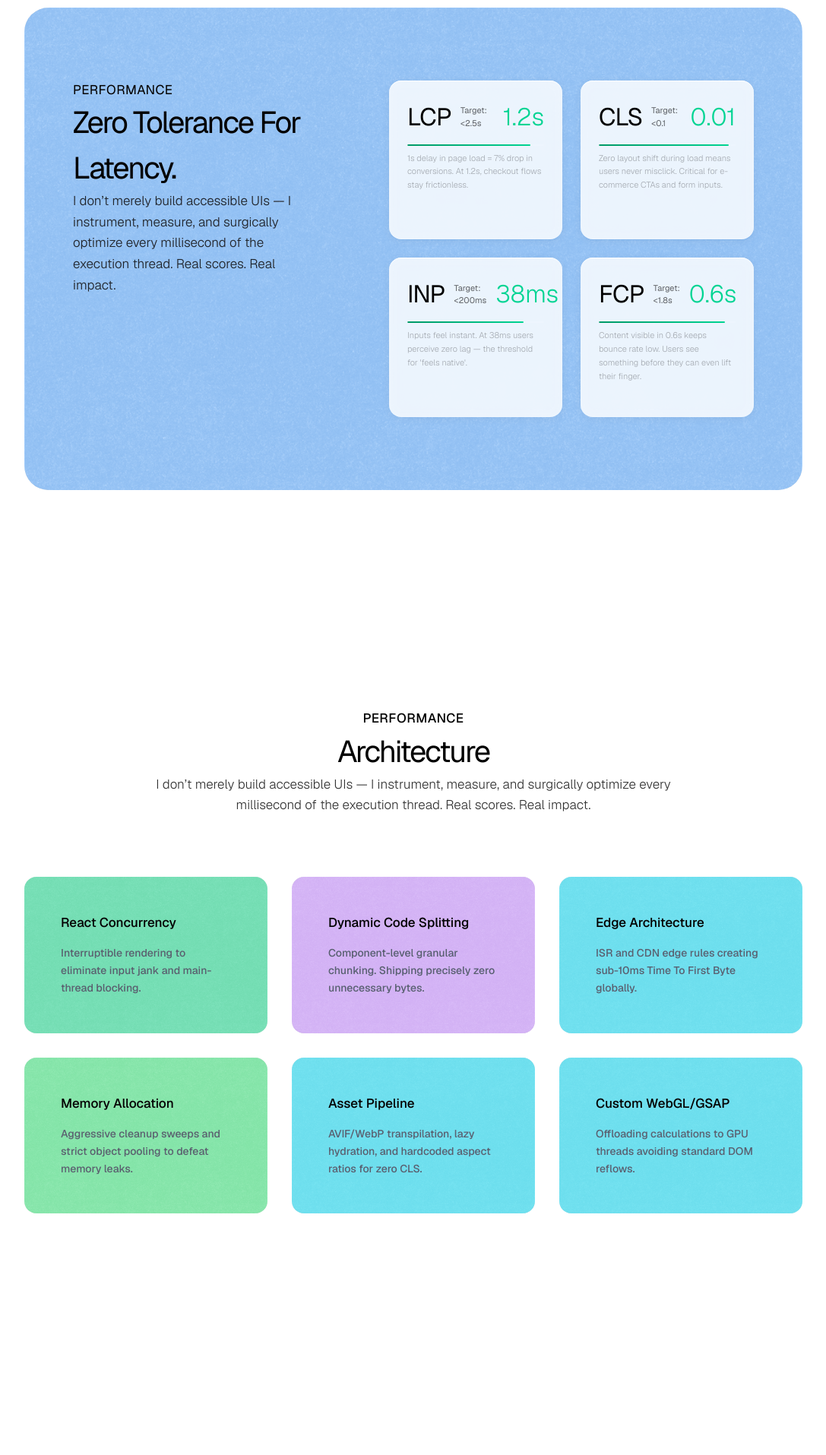
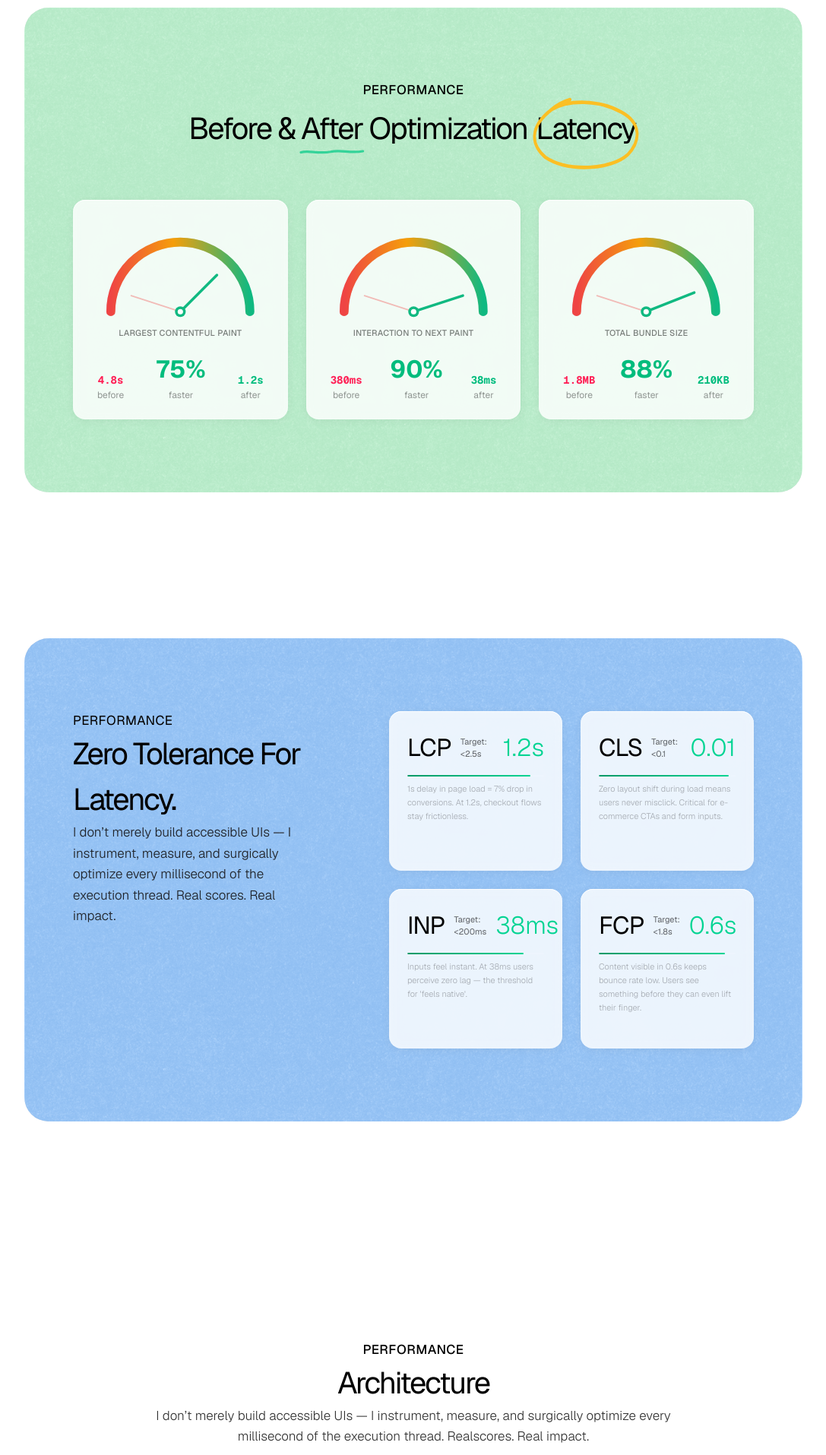
Before and after one commit to MohdSakib001/portfolio, a Next.js app: page / in a window 1280 px wide. Shown: the part 3760-5675 px from the top of the page at 76% size, without its empty margins (96-1183 px from the left). Built offline with nearby package versions, Linux system fonts and the light colour scheme.

Commit message:
Fixes the tech component

```diff
--- a/components/AutomationSection.tsx
+++ b/components/AutomationSection.tsx
@@ -3,6 +3,9 @@
 import dynamic from "next/dynamic";
 import { useState, useCallback } from "react";
 import { Globe, RefreshCw, Filter, BarChart2 } from "lucide-react";
+import GridSection from "./GridSection";
+import Container from "./Container";
+import BlurContainer from "./BlurContainer";
 
 const WorkflowViewer = dynamic(() => import("./WorkflowViewer"), {
   ssr: false,
@@ -95,22 +98,26 @@ const WORKFLOWS = [
 const capabilities = [
   {
     title: "LLM Integration",
-    desc: "Production pipelines with streaming, tool-calling, and multi-agent orchestration.",
+    description:
+      "Production pipelines with streaming, tool-calling, and multi-agent orchestration.",
     tags: ["OpenAI", "Claude", "Gemini", "Vercel AI SDK"],
   },
   {
     title: "RAG Systems",
-    desc: "Retrieval pipelines with semantic chunking, re-ranking, and hybrid search.",
+    description:
+      "Retrieval pipelines with semantic chunking, re-ranking, and hybrid search.",
     tags: ["LangChain", "pgvector", "Supabase", "Pinecone"],
   },
   {
     title: "Computer Vision",
-    desc: "Real-time detection, pose estimation, OCR — deployed to edge for ultra-low latency.",
+    description:
+      "Real-time detection, pose estimation, OCR — deployed to edge for ultra-low latency.",
     tags: ["PyTorch", "YOLO", "MediaPipe", "ONNX"],
   },
   {
     title: "Fine-Tuning",
-    desc: "LoRA / QLoRA tuning on custom datasets with efficient GPU utilization.",
+    description:
+      "LoRA / QLoRA tuning on custom datasets with efficient GPU utilization.",
     tags: ["HuggingFace", "PEFT", "Modal", "Axolotl"],
   },
 ];
@@ -130,21 +137,21 @@ export default function AutomationSection() {
   const Icon = w.icon;
 
   return (
-    <section className="bg-[#050505] text-white py-24 px-4 sm:px-6 md:px-10 lg:px-16 border-t border-white/5">
-      <div className="max-w-6xl mx-auto">
-        <div className="max-w-400 mx-auto mb-14">
+    <>
+      <Container className="w-full h-full">
+        <div className="mb-14 text-center">
           <h2 className="text-heading font-semibold tracking-tight leading-tight">
             38-Node Production Pipeline.
           </h2>
-          <p className="mt-3 text-caption text-white/40 max-w-lg leading-relaxed">
+          <p className="mt-3 text-caption text-black/40 max-w-lg leading-relaxed mx-auto">
             One autonomous system, four distinct layers. The same workflow
             powering Krapton&apos;s client acquisition — explore each phase
             below.
           </p>
         </div>
 
-        <div className="max-w-400 mx-auto mb-6 overflow-x-auto">
-          <div className="flex gap-1 min-w-max sm:min-w-0 bg-white/3 border border-white/6 rounded-xl p-1">
+        <div className="max-w-400 mx-auto">
+          <div className="inline-flex gap-2 bg-white/3 rounded-xl p-1 mb-6">
             {WORKFLOWS.map((wf, i) => {
               const TabIcon = wf.icon;
               const isActive = active === i;
@@ -152,98 +159,71 @@ export default function AutomationSection() {
                 <button
                   key={wf.phase}
                   onClick={() => handleTab(i)}
-                  className={`flex items-center gap-2.5 px-4 py-2 rounded-lg text-label font-medium transition-all duration-200 cursor-pointer whitespace-nowrap ${
-                    isActive
-                      ? "bg-white text-black shadow-sm"
-                      : "text-white/35 hover:text-white/65 hover:bg-white/[0.04]"
-                  }`}
+                  className={`flex items-center gap-2.5 px-4 py-2 text-black bg-white shadow-sm rounded-lg text-label font-medium transition-all duration-200 cursor-pointer whitespace-nowrap`}
                 >
-                  <span
-                    className={`text-label font-mono ${isActive ? "text-black/40" : "text-white/20"}`}
-                  >
-                    {wf.phase}
-                  </span>
                   <TabIcon size={11} />
                   {wf.label}
                 </button>
               );
             })}
           </div>
-        </div>
 
-        <div className="max-w-400 mx-auto">
-          <div className="rounded-2xl overflow-hidden h-115 lg:h-135 border border-white/7 bg-[#0a0a0a]">
-            <WorkflowViewer
-              key={active}
-              filename={w.file}
-              focusNodeNames={w.focusNodeNames}
-              onLoad={handleLoad}
+          <div className="bg-violet-300/70 flex z-10 px-4 sm:px-6 md:px-10 lg:px-16 py-24 rounded-4xl gap-x-6 overflow-hidden relative">
+            <div
+              aria-hidden="true"
+              className="pointer-events-none absolute inset-0 mix-blend-overlay opacity-45"
+              style={{
+                backgroundImage: `url("/assets/paper-texture.avif")`,
+                backgroundSize: "cover",
+              }}
             />
-          </div>
 
-          {/* Bottom strip */}
-          <div className="flex items-start justify-between mt-5 gap-6">
-            <div className="flex-1 min-w-0">
-              <div className="flex items-center gap-2 mb-2">
-                <Icon size={12} className="text-white/30" />
-                <span className="text-label font-mono text-white/25 uppercase tracking-widest">
-                  Phase {w.phase} — {w.label}
-                </span>
+            <div className="flex flex-col items-start justify-between mt-5 gap-6 flex-[0.4]">
+              <div className="flex-1 min-w-0 flex gap-4 flex-col">
+                <div className="flex items-center gap-2 mb-2">
+                  <Icon size={20} />
+                  <span className="text-body uppercase tracking-wide">
+                    {w.label}
+                  </span>
+                </div>
+                <h2 className="text-title tracking-tighter perf-reveal max-w-[70%]">
+                  Built For Speed, Scale & Clean UX.
+                </h2>
+                <p className="text-body text-black/80 leading-relaxed font-light perf-reveal max-w-[70%]">
+                  {w.description}
+                </p>
               </div>
-              <p className="text-caption text-white/45 leading-relaxed max-w-2xl">
-                {w.description}
-              </p>
+
               <div className="flex flex-wrap items-center gap-1.5 mt-3">
                 {w.tags.map((tag) => (
-                  <span
+                  <BlurContainer
                     key={tag}
-                    className="px-2.5 py-1 bg-white/3 border border-white/7 rounded-full text-label text-white/30 font-mono"
+                    className="rounded-full p-2 text-label"
                   >
                     {tag}
-                  </span>
+                  </BlurContainer>
                 ))}
               </div>
             </div>
 
-            <div className="shrink-0 text-right pt-1">
-              <p className="text-label text-white/20 font-mono">{w.stat}</p>
-              <p className="text-label text-white/12 mt-1 italic hidden sm:block">
-                drag · zoom ±
-              </p>
-            </div>
+            <BlurContainer className=" rounded-4xl overflow-hidden h-115 lg:h-135 flex-[0.6]">
+              <WorkflowViewer
+                key={active}
+                filename={w.file}
+                focusNodeNames={w.focusNodeNames}
+                onLoad={handleLoad}
+              />
+            </BlurContainer>
           </div>
         </div>
-      </div>
+      </Container>
 
-      {/* CORE CAPABILITIES */}
-      <div className="px-6 md:px-16 py-24 lg:py-32">
-        <h3 className="text-title font-semibold tracking-tight mb-12 lg:mb-16 ai-reveal pb-6 border-b border-white/10">
-          Core Capabilities
-        </h3>
-
-        <div className="grid md:grid-cols-2 gap-px bg-white/10 border border-white/10">
-          {capabilities.map((cap, i) => (
-            <div
-              key={i}
-              className="bg-[#050505] p-8 lg:p-16 ai-reveal group hover:bg-[#0a0a0a] transition-colors"
-            >
-              <h4 className="text-title mb-4 font-medium tracking-tight text-white group-hover:text-white/90">
-                {cap.title}
-              </h4>
-              <p className="text-caption opacity-60 mb-8 font-light leading-relaxed">
-                {cap.desc}
-              </p>
-              <div className="flex flex-wrap gap-2 text-label font-mono opacity-60">
-                {cap.tags.map((t, j) => (
-                  <span key={j} className="border border-white/20 px-3 py-1">
-                    {t}
-                  </span>
-                ))}
-              </div>
-            </div>
-          ))}
-        </div>
-      </div>
-    </section>
+      <GridSection
+        topic="System Design"
+        title="Core Capabilities"
+        description="I don’t merely build accessible UIs — I instrument, measure, and surgically optimize every millisecond of the execution thread. Realscores. Real impact."
+        cards={capabilities}
+      />
+    </>
   );
 }
--- /dev/null
+++ b/components/GridSection.tsx
@@ -0,0 +1,62 @@
+import React from "react";
+import Container from "./Container";
+
+const GridSection = ({
+  topic,
+  title,
+  description,
+  cards,
+}: {
+  topic: string;
+  title: string;
+  description: string;
+  cards: {
+    title: string;
+    description: string;
+    color?: string;
+    tags?: string[];
+    icon?: any;
+  }[];
+}) => {
+  return (
+    <Container>
+      <div className="relative z-10 rounded-4xl overflow-hidden flex flex-col gap-20 py-24">
+        <div className="text-center mx-auto gap-y-16 flex-[0.4]">
+          <p className="text-body uppercase tracking-wide font-medium">
+            {topic}
+          </p>
+          <h2 className="text-heading tracking-tighter ">{title}</h2>
+          <p className="text-body text-black/80 leading-relaxed font-light perf-reveal max-w-[70%] mx-auto">
+            {description}
+          </p>
+        </div>
+
+        <div className="grid md:grid-cols-3 gap-8">
+          {cards.map((system, i) => (
+            <div
+              key={i}
+              className={`p-8 md:p-12 relative flex flex-col justify-between group rounded-2xl overflow-hidden ${system.color}`}
+            >
+              <div
+                aria-hidden="true"
+                className="pointer-events-none absolute inset-0 mix-blend-overlay opacity-45"
+                style={{
+                  backgroundImage: `url("/assets/paper-texture.avif")`,
+                  backgroundSize: "cover",
+                }}
+              />
+              <div>
+                <h4 className="text-body font-medium mb-4">{system.title}</h4>
+                <p className="text-caption text-gray-500 font-medium leading-relaxed">
+                  {system.description}
+                </p>
+              </div>
+            </div>
+          ))}
+        </div>
+      </div>
+    </Container>
+  );
+};
+
+export default GridSection;
--- a/components/Performance.tsx
+++ b/components/Performance.tsx
@@ -1,5 +1,6 @@
 import BlurContainer from "./BlurContainer";
 import Container from "./Container";
+import GridSection from "./GridSection";
 
 export default function Performance() {
   const vitals = [
@@ -43,59 +44,247 @@ export default function Performance() {
       before: "4.8s",
       after: "1.2s",
       diff: "75%",
-      color: "bg-emerald-500",
+      afterPct: 75,
+      cardTint: "bg-rose-100/60",
     },
     {
       label: "Interaction to Next Paint",
       before: "380ms",
       after: "38ms",
       diff: "90%",
-      color: "bg-emerald-500",
+      afterPct: 90,
+      cardTint: "bg-sky-100/60",
     },
     {
       label: "Total Bundle Size",
       before: "1.8MB",
       after: "210KB",
       diff: "88%",
-      color: "bg-blue-500",
+      afterPct: 88,
+      cardTint: "bg-emerald-100/60",
     },
   ];
 
   const architecture = [
     {
       title: "React Concurrency",
-      desc: "Interruptible rendering to eliminate input jank and main-thread blocking.",
+      description:
+        "Interruptible rendering to eliminate input jank and main-thread blocking.",
       color: "bg-emerald-300/70",
     },
     {
       title: "Dynamic Code Splitting",
-      desc: "Component-level granular chunking. Shipping precisely zero unnecessary bytes.",
+      description:
+        "Component-level granular chunking. Shipping precisely zero unnecessary bytes.",
       color: "bg-purple-300/70",
     },
     {
       title: "Edge Architecture",
-      desc: "ISR and CDN edge rules creating sub-10ms Time To First Byte globally.",
+      description:
+        "ISR and CDN edge rules creating sub-10ms Time To First Byte globally.",
       color: "bg-cyan-300/70",
     },
     {
       title: "Memory Allocation",
-      desc: "Aggressive cleanup sweeps and strict object pooling to defeat memory leaks.",
+      description:
+        "Aggressive cleanup sweeps and strict object pooling to defeat memory leaks.",
       color: "bg-green-300/70",
     },
     {
       title: "Asset Pipeline",
-      desc: "AVIF/WebP transpilation, lazy hydration, and hardcoded aspect ratios for zero CLS.",
+      description:
+        "AVIF/WebP transpilation, lazy hydration, and hardcoded aspect ratios for zero CLS.",
       color: "bg-cyan-300/70",
     },
     {
       title: "Custom WebGL/GSAP",
-      desc: "Offloading calculations to GPU threads avoiding standard DOM reflows.",
+      description:
+        "Offloading calculations to GPU threads avoiding standard DOM reflows.",
       color: "bg-cyan-300/70",
     },
   ];
 
   return (
     <>
+      <Container>
+        <div className="px-4 sm:px-6 md:px-10 lg:px-16 py-24 relative z-10 bg-green-200/70 rounded-4xl overflow-hidden flex flex-col gap-16">
+          <div
+            aria-hidden="true"
+            className="pointer-events-none absolute inset-0 mix-blend-overlay opacity-45"
+            style={{
+              backgroundImage: `url("/assets/paper-texture.avif")`,
+              backgroundSize: "cover",
+            }}
+          />
+
+          <div className="text-center relative z-10">
+            <p className="text-body uppercase tracking-wide font-medium mb-2">
+              Performance
+            </p>
+            <h2 className="text-heading tracking-tighter">
+              Before &{" "}
+              <span className="relative inline-block">
+                After
+                <svg
+                  aria-hidden="true"
+                  style={{
+                    position: "absolute",
+                    bottom: "-0.1em",
+                    left: 0,
+                    width: "100%",
+                    height: "0.2em",
+                    overflow: "visible",
+                  }}
+                  viewBox="0 0 100 10"
+                  preserveAspectRatio="none"
+                >
+                  <path
+                    d="M0,7 C12,3 28,10 48,6 C64,2 80,9 100,5"
+                    stroke="#34D399"
+                    strokeWidth="4"
+                    fill="none"
+                    strokeLinecap="round"
+                    strokeLinejoin="round"
+                  />
+                </svg>
+              </span>{" "}
+              Optimization{" "}
+              <span
+                className="relative inline-block"
+                style={{ padding: "0 0.08em" }}
+              >
+                Latency
+                <svg
+                  aria-hidden="true"
+                  style={{
+                    position: "absolute",
+                    top: "-0.2em",
+                    left: "-0.14em",
+                    width: "calc(100% + 0.28em)",
+                    height: "calc(100% + 0.4em)",
+                    overflow: "visible",
+                    pointerEvents: "none",
+                  }}
+                  viewBox="0 0 110 46"
+                  preserveAspectRatio="none"
+                  fill="none"
+                >
+                  <path
+                    d="M22,8 C38,0 68,0 90,10 C108,18 110,32 96,44 C80,56 38,58 16,46 C2,36 0,22 22,8 C26,5 32,2 40,0"
+                    stroke="#FBBF24"
+                    strokeWidth="2.8"
+                    strokeLinecap="round"
+                    strokeLinejoin="round"
+                  />
+                </svg>
+              </span>
+            </h2>
+          </div>
+
+          <div className="grid grid-cols-1 md:grid-cols-3 gap-6 relative z-10">
+            {comparisons.map((item, i) => {
+              const cx = 100,
+                cy = 105,
+                r = 78,
+                nR = 58;
+              const beforeAngle = 0.9 * Math.PI;
+              const afterAngle = (1 - item.afterPct / 100) * Math.PI;
+              const bx = cx + nR * Math.cos(beforeAngle);
+              const by = cy - nR * Math.sin(beforeAngle);
+              const ax = cx + nR * Math.cos(afterAngle);
+              const ay = cy - nR * Math.sin(afterAngle);
+
+              return (
+                <BlurContainer
+                  key={i}
+                  className={`p-6 rounded-2xl ${item.cardTint} backdrop-blur-sm flex flex-col gap-4`}
+                >
+                  <svg viewBox="0 0 200 115" className="w-full">
+                    <defs>
+                      <linearGradient
+                        id={`gauge-${i}`}
+                        x1="0%"
+                        y1="0%"
+                        x2="100%"
+                        y2="0%"
+                      >
+                        <stop offset="0%" stopColor="#ef4444" />
+                        <stop offset="45%" stopColor="#f59e0b" />
+                        <stop offset="100%" stopColor="#10b981" />
+                      </linearGradient>
+                    </defs>
+                    {/* Track */}
+                    <path
+                      d={`M ${cx - r} ${cy} A ${r} ${r} 0 0 1 ${cx + r} ${cy}`}
+                      fill="none"
+                      stroke="rgba(0,0,0,0.08)"
+                      strokeWidth="10"
+                      strokeLinecap="round"
+                    />
+                    {/* Gradient arc */}
+                    <path
+                      d={`M ${cx - r} ${cy} A ${r} ${r} 0 0 1 ${cx + r} ${cy}`}
+                      fill="none"
+                      stroke={`url(#gauge-${i})`}
+                      strokeWidth="10"
+                      strokeLinecap="round"
+                    />
+                    {/* Before needle */}
+                    <line
+                      x1={cx}
+                      y1={cy}
+                      x2={bx}
+                      y2={by}
+                      stroke="#ef4444"
+                      strokeWidth="1.5"
+                      strokeOpacity="0.35"
+                      strokeLinecap="round"
+                    />
+                    {/* After needle */}
+                    <line
+                      x1={cx}
+                      y1={cy}
+                      x2={ax}
+                      y2={ay}
+                      stroke="#10b981"
+                      strokeWidth="3"
+                      strokeLinecap="round"
+                    />
+                    {/* Cap */}
+                    <circle cx={cx} cy={cy} r="6" fill="#10b981" />
+                    <circle cx={cx} cy={cy} r="3" fill="white" />
+                  </svg>
+
+                  <p className="text-label uppercase tracking-wide opacity-50 font-medium text-center -mt-2">
+                    {item.label}
+                  </p>
+                  <div className="flex items-end justify-between px-2">
+                    <div className="text-center">
+                      <p className="font-mono text-sm text-rose-500 font-bold">
+                        {item.before}
+                      </p>
+                      <p className="text-xs opacity-40 mt-0.5">before</p>
+                    </div>
+                    <div className="text-center">
+                      <p className="text-title font-bold text-emerald-500">
+                        {item.diff}
+                      </p>
+                      <p className="text-xs opacity-40 mt-0.5">faster</p>
+                    </div>
+                    <div className="text-center">
+                      <p className="font-mono text-sm text-emerald-500 font-bold">
+                        {item.after}
+                      </p>
+                      <p className="text-xs opacity-40 mt-0.5">after</p>
+                    </div>
+                  </div>
+                </BlurContainer>
+              );
+            })}
+          </div>
+        </div>
+      </Container>
+
       <Container>
         <div className="px-4 sm:px-6 md:px-10 lg:px-16 py-24 relative z-10 bg-blue-300/70 rounded-4xl overflow-hidden">
           <div
@@ -154,94 +343,12 @@ export default function Performance() {
         </div>
       </Container>
 
-      <Container>
-        <div className="relative z-10 rounded-4xl overflow-hidden flex flex-col gap-20 py-24">
-          <div className="text-center mx-auto gap-y-16 flex-[0.4]">
-            <p className="text-body uppercase tracking-wide font-medium">
-              Performance
-            </p>
-            <h2 className="text-heading tracking-tighter ">Architecture</h2>
-            <p className="text-body text-black/80 leading-relaxed font-light perf-reveal max-w-[70%] mx-auto">
-              I don’t merely build accessible UIs — I instrument, measure, and
-              surgically optimize every millisecond of the execution thread.
-              Real scores. Real impact.
-            </p>
-          </div>
-
-          <div className="grid md:grid-cols-3 gap-8">
-            {architecture.map((system, i) => (
-              <div
-                key={i}
-                className={`p-8 md:p-12 relative flex flex-col justify-between group rounded-2xl overflow-hidden ${system.color}`}
-              >
-                <div
-                  aria-hidden="true"
-                  className="pointer-events-none absolute inset-0 mix-blend-overlay opacity-45"
-                  style={{
-                    backgroundImage: `url("/assets/paper-texture.avif")`,
-                    backgroundSize: "cover",
-                  }}
-                />
-                <div>
-                  <h4 className="text-body font-medium mb-4">{system.title}</h4>
-                  <p className="text-caption text-gray-500 font-medium leading-relaxed">
-                    {system.desc}
-                  </p>
-                </div>
-              </div>
-            ))}
-          </div>
-        </div>
-      </Container>
+      <GridSection
+        topic="Performance"
+        title="Architecture"
+        description="I don’t merely build accessible UIs — I instrument, measure, and surgically optimize every millisecond of the execution thread. Realscores. Real impact."
+        cards={architecture}
+      />
     </>
   );
 }
-
-// {/* VISUAL BEFORE / AFTER CHARTS */}
-// <div className="mb-40">
-//   <h3 className="text-title mb-16 perf-reveal border-b border-white/10 pb-6">
-//     Before & After Optimization Letency
-//   </h3>
-
-//   <div className="space-y-12">
-//     {comparisons.map((item, i) => (
-//       <div key={i} className="perf-reveal group ">
-//         <p className="text-label opacity-60 mb-4 tracking-wide uppercase font-medium">
-//           {item.label}
-//         </p>
-//         <div className="grid grid-cols-[1fr_80px_1fr] md:grid-cols-[1fr_120px_1fr] gap-4 items-center">
-//           {/* Before Bar */}
-//           <div className="relative h-12 w-full bg-white/5 rounded-sm overflow-hidden flex items-center px-4 justify-end">
-//             <span className="text-rose-400 font-mono text-sm z-10">
-//               {item.before}
-//             </span>
-//             {/* Background fill representing "slow" */}
-//             <div className="absolute inset-y-0 right-0 w-full bg-rose-500/20 group-hover:bg-rose-500/30 transition-colors" />
-//           </div>
-
-//           {/* Arrow/Difference */}
-//           <div className="flex flex-col items-center justify-center text-center">
-//             <span className="block text-title font-light opacity-40 group-hover:opacity-100 transition-opacity">
-//               →
-//             </span>
-//             <span className="text-label uppercase font-bold tracking-widest text-emerald-400 mt-1">
-//               {item.diff} better
-//             </span>
-//           </div>
-
-//           {/* After Bar */}
-//           <div className="relative h-12 w-full bg-white/5 rounded-sm overflow-hidden flex items-center px-4">
-//             <span
-//               className={`${item.color.replace("bg-", "text-")} font-mono text-sm z-10 font-bold`}
-//             >
-//               {item.after}
-//             </span>
-//             <div
-//               className={`absolute inset-y-0 left-0 w-1/4 ${item.color} opacity-80 group-hover:opacity-100 transition-colors`}
-//             />
-//           </div>
-//         </div>
-//       </div>
-//     ))}
-//   </div>
-// </div>
```
Also changed, not shown: components/Capabilities.tsx (+7 -2 lines), components/WorkflowViewer.tsx (+12 -52 lines).
